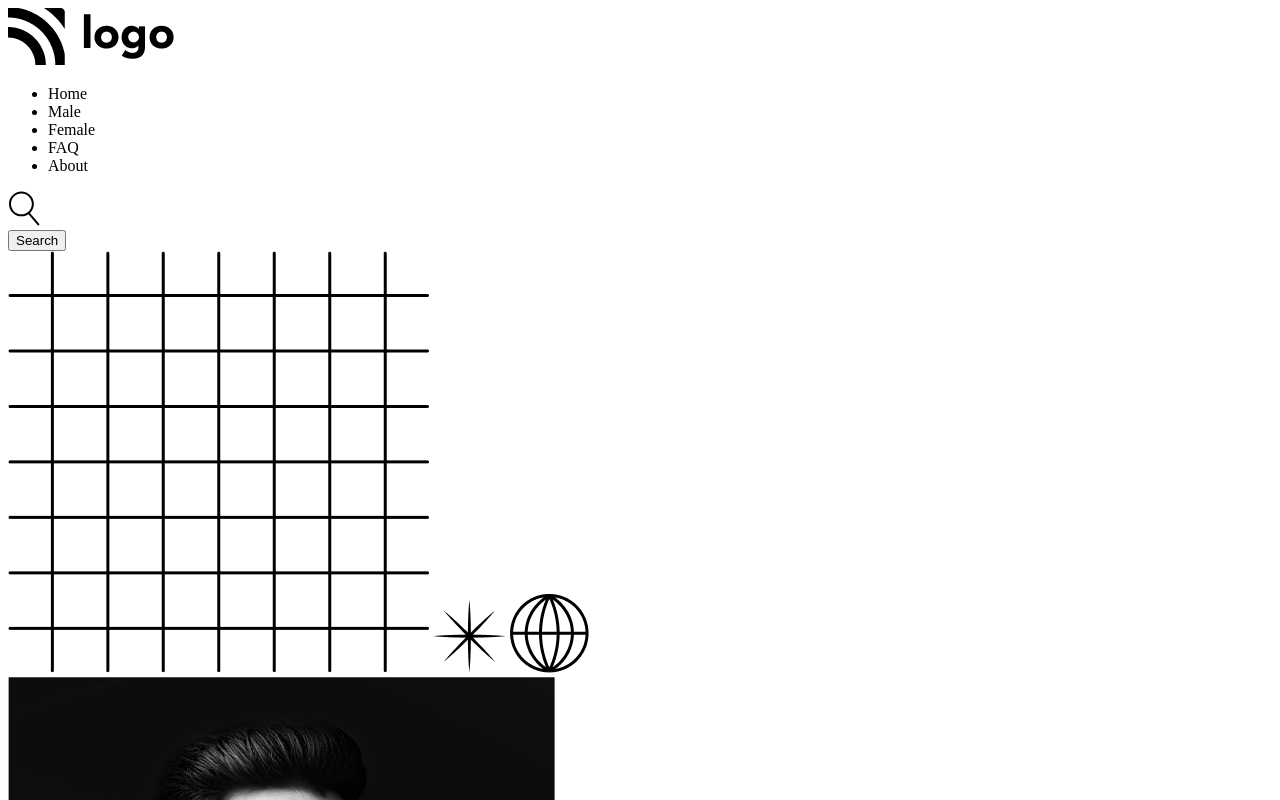
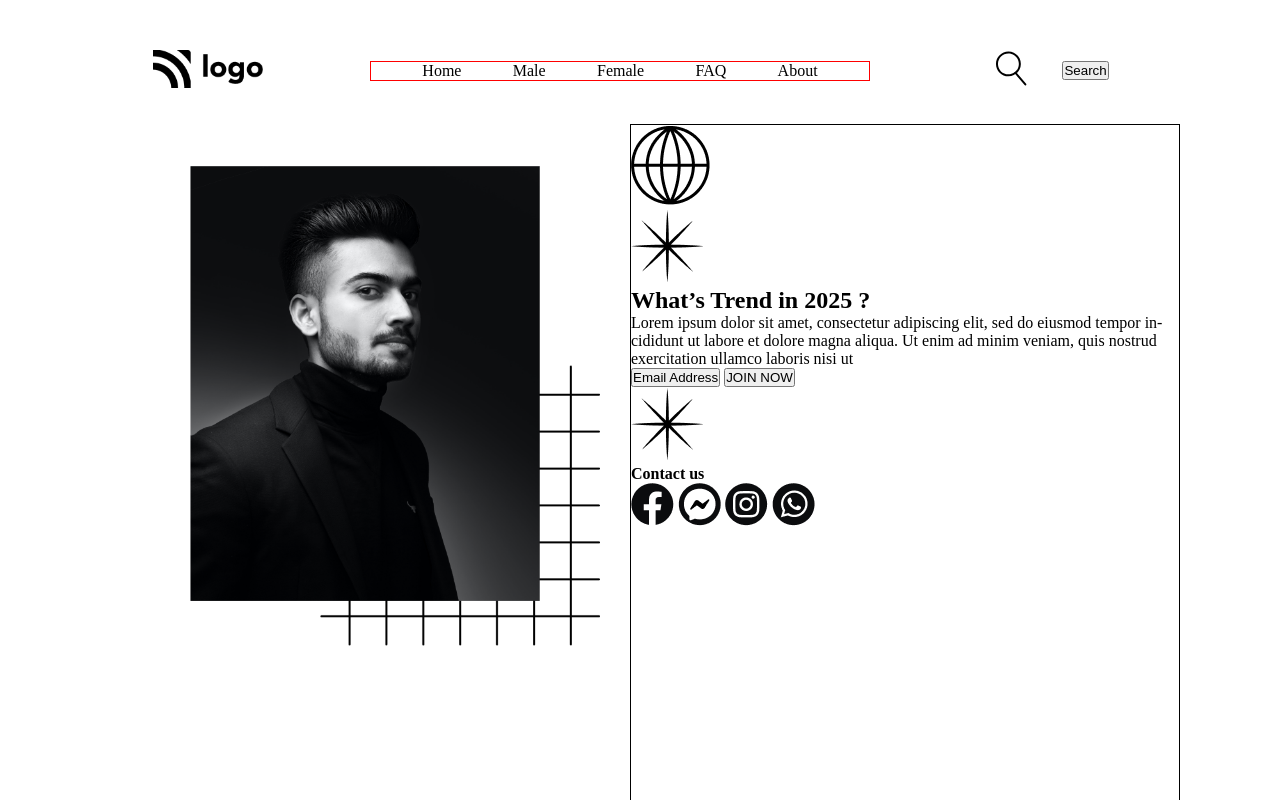
Before and after one commit to kr-sarvesh/Apparel-Landing-Page, a website: page index.html in a window 1280 px wide. Shown: the top 800 px of the page. Drawn offline with Linux system fonts and the light colour scheme.

Commit message:
initial:commit

```diff
--- a/index.html
+++ b/index.html
@@ -13,7 +13,6 @@
       href="https://fonts.googleapis.com/css2?family=Orbitron:wght@400;500;600;700;800&display=swap"
       rel="stylesheet"
     />
-
     <!-- FONT Poppins -->
     <link rel="preconnect" href="https://fonts.googleapis.com" />
     <link rel="preconnect" href="https://fonts.gstatic.com" crossorigin />
@@ -21,14 +20,14 @@
       href="https://fonts.googleapis.com/css2?family=Poppins:wght@200;300;400;500;600;700&display=swap"
       rel="stylesheet"
     />
-    <title>Document</title>
+    <title>Apparels-Collection</title>
   </head>
   <body>
     <div class="container">
       <!-- Navbar Section -->
       <section aria-label="navbar">
         <nav class="navbar-container">
-          <div>
+          <div class="logo">
             <img src="/assets/Logo.png" alt="brand-logo" />
           </div>
           <div>
@@ -69,21 +68,31 @@
           <!-- --------------- -->
           <!-- Patterns -->
           <!-- ---------------- -->
-          <span class="square">
-            <img src="/assets/squares.png" alt="square-pattern" />
-          </span>
-          <!-- Star -->
-          <span class="star">
-            <img src="/assets/start.png" alt="start-pattern" />
-          </span>
-          <!-- Globe -->
-          <span class="globe">
-            <img src="/assets/globe.png" alt="globe-pattern" />
-          </span>
-          <div>
-            <img src="/assets/Image.png" alt="person-hero-iamge" />
+          <div class="hero-container-left">
+            <div class="hero-img">
+              <img
+                src="/assets/Image.png"
+                width="350px"
+                alt="person-hero-image"
+              />
+            </div>
+            <div class="square-img">
+              <img
+                src="/assets/squares.png"
+                width="280px"
+                alt="square-pattern"
+              />
+            </div>
           </div>
           <div class="hero-container-right">
+            <!-- Globe -->
+            <span class="globe">
+              <img src="/assets/globe.png" alt="globe-pattern" />
+            </span>
+            <!-- Star -->
+            <span class="star">
+              <img src="/assets/start.png" alt="star-pattern" />
+            </span>
             <h1 class="hero-heading">What’s Trend in 2025 ?</h1>
             <p class="hero-description">
               Lorem ipsum dolor sit amet, consectetur adipiscing elit, sed do
@@ -94,6 +103,11 @@
             <div>
               <button class="button-email">Email Address</button>
               <button class="button-join">JOIN NOW</button>
+            </div>
+            <div>
+              <span class="star">
+                <img src="/assets/start.png" alt="star-pattern" />
+              </span>
             </div>
             <div>
               <h4 class="contact-heading">Contact us</h4>
--- a/style.css
+++ b/style.css
@@ -0,0 +1,71 @@
+* {
+  margin: 0;
+  padding: 0;
+  box-sizing: border-box;
+}
+
+body {
+  display: 100vh;
+  margin: 50px 100px;
+}
+
+.logo img {
+  height: auto;
+  width: 110px;
+}
+
+.navbar-container {
+  display: flex;
+  flex-direction: row;
+  align-items: center;
+  justify-content: space-around;
+}
+
+.list {
+  display: flex;
+  border: 1px solid red;
+  justify-content: space-evenly;
+  list-style: none;
+  width: 500px;
+}
+
+.button-group {
+  width: 150px;
+  display: flex;
+  align-items: center;
+  justify-content: space-around;
+}
+
+.hero-container {
+  display: flex;
+  flex-direction: row;
+  margin: auto;
+}
+
+.hero-container-right {
+  margin-top: 2rem;
+  border: 1px solid black;
+  display: flex;
+  flex-direction: column;
+}
+
+/* -------------left column */
+
+.hero-container-left {
+  display: flex;
+  flex-direction: column;
+}
+
+.hero-img {
+  margin-top: 4rem;
+  transform: translate(90px, 10px);
+  z-index: 1;
+}
+
+.square-img {
+  transform: translate(-30px, -230px);
+}
+
+.square-img img {
+  margin-left: 250px;
+}
```
